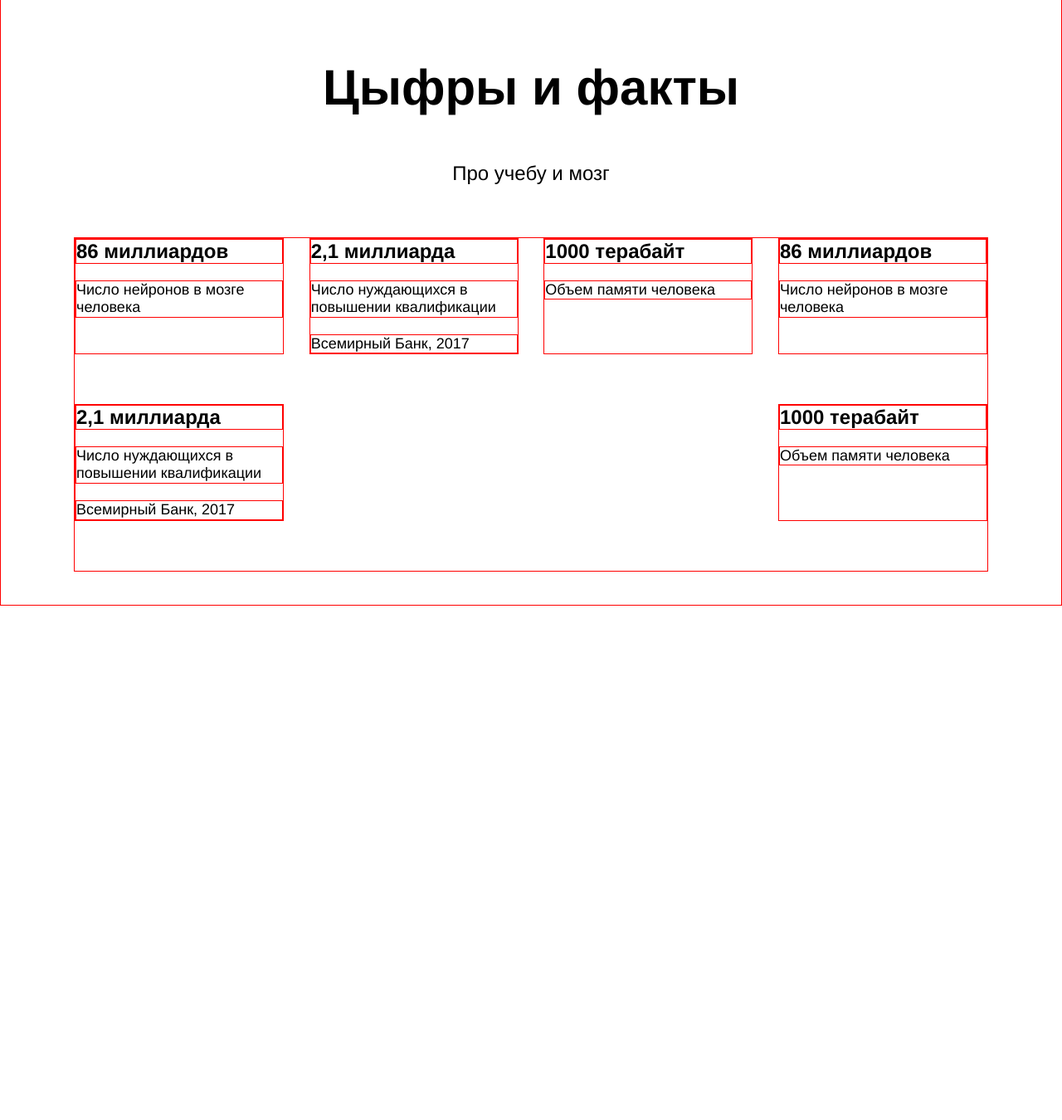
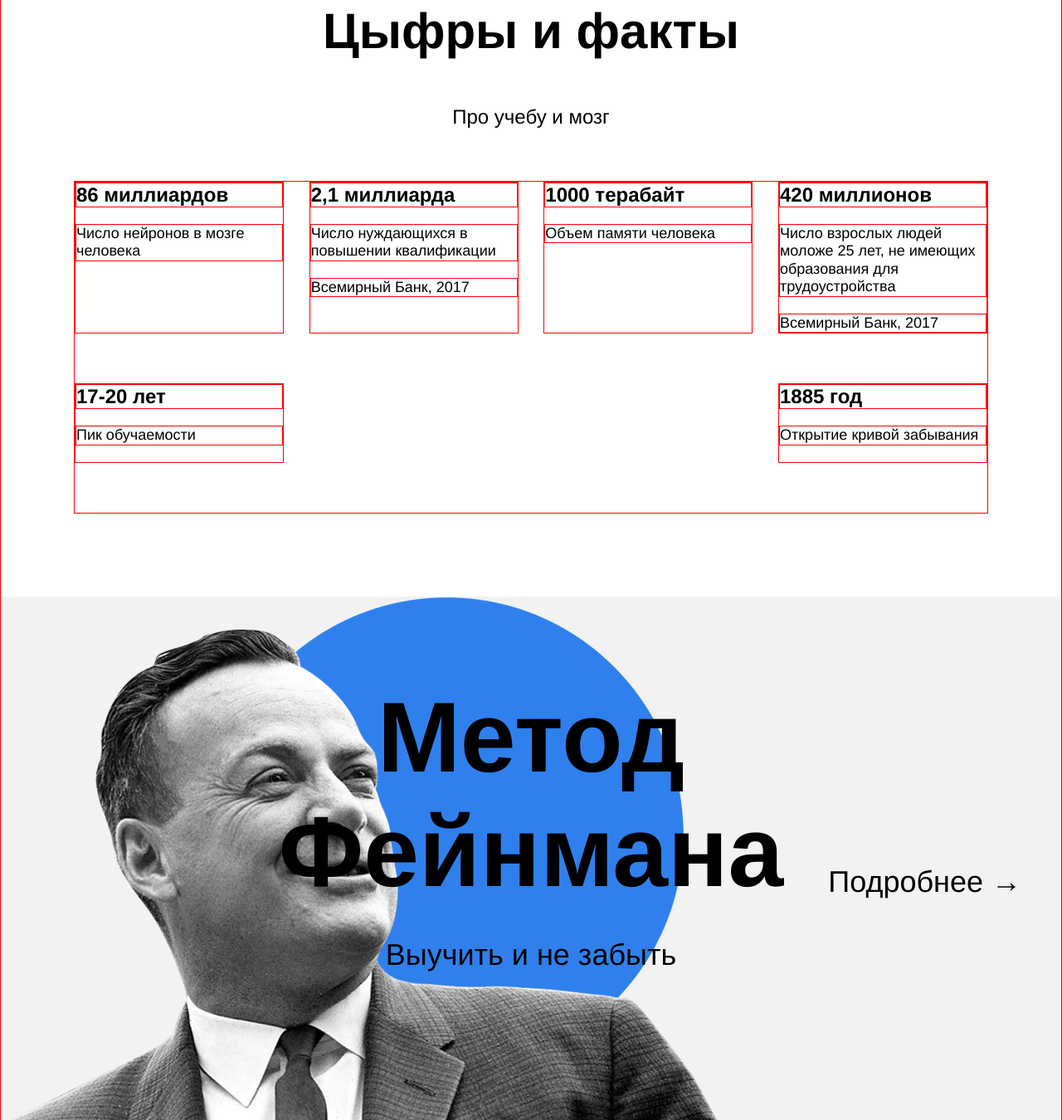
Before and after one commit to YudinArtem90/how-to-learn, a plain HTML site: page index.html in a window 1280 px wide. Shown: the part 1450-2800 px from the top of the page at 83% size. Before the commit the page ends 2180 px from the top, so only its background shows below. Drawn offline with Linux system fonts and the light colour scheme.

Commit message:
feinman and kaufman

```diff
--- a/index.html
+++ b/index.html
@@ -30,6 +30,9 @@
            </div>
         </header>
         <main class="content">
+
+
+
             <section class="description content__description">
                 <div class="two-columns">
                     <div class="two-columns__brief">Главные проблемы в обучении</div>
@@ -46,43 +49,96 @@
             </section>
 
             <section class="digits">
-                <h3 class="section-title digits__section-title digits__section-title_text-black">Цыфры и факты</h3>
-                <h4 class="section-subtitle digits__section-subtitle">Про учебу и мозг</h4>
+                <!-- section-title-position - примесь для позиционирования -->
+                <h3 class="section-title section-title-position">Цыфры и факты</h3>
+                <h4 class="section-subtitle section-subtitle-margin-bottom">Про учебу и мозг</h4>
                 <div class="table">
-                    <div class="cell table__cell">
-                        <div class="heading cell__heading">86 миллиардов</div>
-                        <div class="text cell__text">Число нейронов в мозге человека</div>
+                    <div class="table__cell">
+                        <div class="heading table__heading">86 миллиардов</div>
+                        <div class="text table__text">Число нейронов в мозге человека</div>
                     </div>
-                    <div class="cell table__cell">
-                        <div class="heading cell__heading">2,1 миллиарда</div>
+                    <div class="table__cell">
+                        <div class="heading table__heading">2,1 миллиарда</div>
                         <div class="text">Число нуждающихся в повышении квалификации</div>
                         <div class="text">Всемирный Банк, 2017</div>
                     </div>
-                    <div class="cell table__cell">
-                        <div class="heading cell__heading">1000 терабайт</div>
+                    <div class="table__cell">
+                        <div class="heading table__heading">1000 терабайт</div>
                         <div class="text">Объем памяти человека</div>
                     </div>
                     <!--  -->
-                    <div class="cell table__cell">
-                        <div class="heading cell__heading">86 миллиардов</div>
-                        <div class="text cell__text">Число нейронов в мозге человека</div>
-                    </div>
-                    <div class="cell table__cell">
-                        <div class="heading cell__heading">2,1 миллиарда</div>
-                        <div class="text">Число нуждающихся в повышении квалификации</div>
+                    <div class="table__cell">
+                        <div class="heading table__heading">420 миллионов</div>
+                        <div class="text cell__text">Число взрослых людей моложе 25 лет, не имеющих образования для трудоустройства</div>
                         <div class="text">Всемирный Банк, 2017</div>
                     </div>
-                    <div class="cell table__cell">
-                        <div class="heading cell__heading">1000 терабайт</div>
-                        <div class="text">Объем памяти человека</div>
+                    <div class="table__cell">
+                        <div class="heading table__heading">17-20 лет</div>
+                        <div class="text">Пик обучаемости</div>
+                    </div>
+                    <div class="table__cell">
+                        <div class="heading table__heading">1885 год</div>
+                        <div class="text">Открытие кривой забывания</div>
                     </div>
                 </div>
             </section>
 
+
             <section class="feinman">
+                <h3 class="feinman__title">Метод Фейнмана</h3>
+                <h2 class="feinman__subtitle">Выучить и не забыть</h2>
+                <a href="#" class="feinman__link" target="_blank">Подробнее &#8594</a>
             </section>
 
             <section class="kaufman">
+                <h3 class="section-title section-title-position section-title_theme_dark">Принципы обучения</h3>
+                <h4 class="section-subtitle section-subtitle-margin-bottom section-subtitle_theme_dark">от Джофа Кауфмана</h4>
+
+                <!--  -->
+                <div class="table table_theme__dark">
+                    <div class="table__cell table__cell_theme_dark">
+                        <div class="heading table__heading table__heading_theme_dark">1</div>
+                        <div class="text table__text table__text_theme_dark">Выберет привлекательный проект</div>
+                    </div>
+                    <div class="table__cell table__cell_theme_dark">
+                        <div class="heading table__heading table__heading_theme_dark">2</div>
+                        <div class="text table__text table__text_theme_dark">Сосредоточтесь на каком то одном навыке.</div>
+                    </div>
+                    <div class="table__cell table__cell_theme_dark">
+                        <div class="heading table__heading table__heading_theme_dark">3</div>
+                        <div class="text table__text table__text_theme_dark">Определите целевой уровень мастерства.</div>
+                    </div>
+                    <div class="table__cell table__cell_theme_dark">
+                        <div class="heading table__heading table__heading_theme_dark">4</div>
+                        <div class="text table__text table__text_theme_dark">Разбейте навык на элименты.</div>
+                    </div>
+                    <div class="table__cell table__cell_theme_dark">
+                        <div class="heading table__heading table__heading_theme_dark">5</div>
+                        <div class="text table__text table__text_theme_dark">Приготовьте все необходимое для занятия.</div>
+                    </div>
+                    <div class="table__cell table__cell_theme_dark">
+                        <div class="heading table__heading table__heading_theme_dark">6</div>
+                        <div class="text table__text table__text_theme_dark">Устраните препятствия для занятия.</div>
+                    </div>
+                    <div class="table__cell table__cell_theme_dark">
+                        <div class="heading table__heading table__heading_theme_dark">7</div>
+                        <div class="text table__text table__text_theme_dark">Выделите специальное время для занятий.</div>
+                    </div>
+                    <div class="table__cell table__cell_theme_dark">
+                        <div class="heading table__heading table__heading_theme_dark">8</div>
+                        <div class="text table__text table__text_theme_dark">Создайте быстрые петли обратной связи.</div>
+                    </div>
+                    <div class="table__cell table__cell_theme_dark">
+                        <div class="heading table__heading table__heading_theme_dark">9</div>
+                        <div class="text table__text table__text_theme_dark">Занимайтесь по расписанию, короткими интенсивными интервалами.</div>
+                    </div>
+                    <div class="table__cell table__cell_theme_dark">
+                        <div class="heading table__heading table__heading_theme_dark">10</div>
+                        <div class="text table__text table__text_theme_dark">Уделяте внимания количеству и скорости.</div>
+                    </div>
+                </div>
+                <!--  -->
+                <img class="feinman__triangle" src="./images/triangle.svg" alt="синий треугольник"/>
             </section>
         </main>
         <footer class="footer">
--- a/styles/style.css
+++ b/styles/style.css
@@ -99,10 +99,10 @@ div {
 }
 
 .content{
-    width: 80%;
-    display: flex;
+    /* width: 80%; */
+    /* display: flex;
     flex-direction: column;
-    margin: auto;
+    margin: auto; */
 }
 
 .description{
@@ -177,17 +177,10 @@ div {
 	font-weight: bold;
 }
 
-.digits__section-title{
+.section-title-position{
     display: flex;
-    /* flex-direction: column-reverse;
-    flex-wrap: wrap;
-    align-content: center; */
     margin-bottom: 20px;
     justify-content: center;
-}
-
-.digits__section-title_text-black{
-    color: black;
 }
 
 .section-subtitle{
@@ -199,7 +192,7 @@ div {
 	font-weight: normal;
 }
 
-.digits__section-subtitle{
+.section-subtitle-margin-bottom{
     margin-bottom: 60px;
 }
 
@@ -212,12 +205,9 @@ div {
     width: 1100px;
 }
 
-.cell{
-    width: 250px;
-}
-
 .table__cell{
     margin-bottom: 60px;
+    width: 250px;
 }
 
 .heading{
@@ -226,7 +216,7 @@ div {
 	font-weight: bold;
 }
 
-.cell__heading{
+.table__heading{
     margin-bottom: 20px;
 }
 
@@ -240,6 +230,81 @@ div {
     margin-bottom: 20px;
 }
 
-.cell__text{
+.table__text{
 
 }
+
+/* feinman */
+
+.feinman{
+    display: flex;
+    flex-direction: column;
+    align-items: center;
+    margin: 100px 0 100px;
+    background: no-repeat url(../images/feinman.png) #F2F2F2;
+    background-size: auto;
+    height: 637px;
+    background-size: 867px 637px;
+    position: relative;
+}
+
+.feinman__title{
+    display: flex;
+    width: 648px;
+    margin: 100px 0 0;
+    line-height: 1.15;
+    font-size: 120px;
+    font-weight: bold;
+    text-align: center;
+}
+
+.feinman__subtitle{
+    display: flex;
+    line-height: 51px;
+	font-size: 36px;
+	font-weight: normal;
+}
+
+.feinman__link{
+    display: flex;
+    position: absolute;
+    right: 48px;
+    line-height: 51px;
+	font-size: 36px;
+    font-weight: normal;
+    top: 50%;
+    color: #000;
+    text-decoration: none;
+    z-index: 1;
+}
+
+.kaufman{
+    display: flex;
+    flex-direction: column;
+    align-items: center;
+    margin: 100px 0 40px;
+    background-color: #000;
+    position: relative;
+    overflow: hidden;
+}
+
+.table_theme__dark{
+    z-index: 2;
+}
+
+.section-title_theme_dark{
+    color: white;
+}
+
+.section-subtitle_theme_dark{
+    color: white;
+}
+
+.table__cell_theme_dark{
+    color: white;
+}
+
+.feinman__triangle{
+    position: absolute;
+    right: -210px;
+}
```
